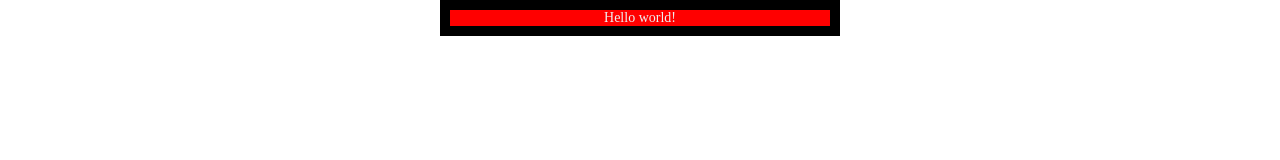
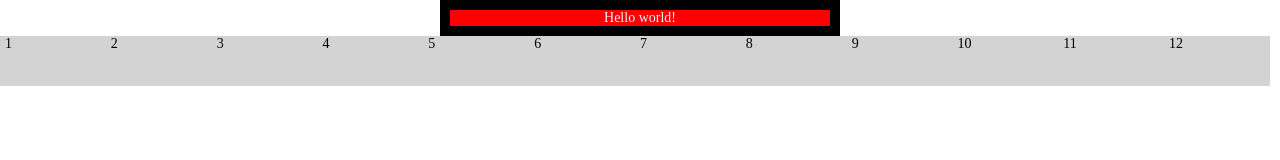
Before and after one commit to genkio/less-smacss-starter, a website: page index.html in a window 1280 px wide. Drawn offline with nearby package versions, Linux system fonts and the light colour scheme; files that its build step writes are made by us from their sources.

Commit message:
Grid system alpha

```diff
--- a/index.html
+++ b/index.html
@@ -7,6 +7,12 @@
   <title>Playground</title>
 
   <link rel="stylesheet" href="build/style.css">
+  <style>
+    [class^="col-"] {
+      height: 50px;
+      background-color: lightgray;
+    }
+  </style>
 </head>
 <body>
   <div class="l-modal"> <!--layout-->
@@ -16,5 +22,21 @@
       </div>
     </div>
   </div>
+  <div class="container">
+    <div class="row">
+      <div class="col-lg-1">1</div>
+      <div class="col-lg-1">2</div>
+      <div class="col-lg-1">3</div>
+      <div class="col-lg-1">4</div>
+      <div class="col-lg-1">5</div>
+      <div class="col-lg-1">6</div>
+      <div class="col-lg-1">7</div>
+      <div class="col-lg-1">8</div>
+      <div class="col-lg-1">9</div>
+      <div class="col-lg-1">10</div>
+      <div class="col-lg-1">11</div>
+      <div class="col-lg-1">12</div>
+    </div>
+  </div>
 </body>
 </html>
--- /dev/null
+++ b/src/less/_grid.less
@@ -0,0 +1,38 @@
+/**
+ * Grid system
+ */
+ .container {
+  .clearfix;
+  margin: 0 auto;
+  padding-left:  @gutter;
+  padding-right: @gutter;
+}
+
+.row {
+  .clearfix;
+  width: 100%;
+  margin-left: -@gutter;
+  margin-right: -@gutter;
+}
+
+[class*="col-"] {
+  .pull-left;
+  padding-left: @gutter;
+  padding-right: @gutter;
+};
+
+@media (min-width: @screen-xs-min) {
+  .make-cols(xs);
+}
+
+@media (min-width: @screen-sm-min) {
+  .make-cols(sm);
+}
+
+@media (min-width: @screen-md-min) {
+  .make-cols(md);
+}
+
+@media (min-width: @screen-lg-min) {
+  .make-cols(lg);
+}
--- a/src/less/_mixins.less
+++ b/src/less/_mixins.less
@@ -1,6 +1,22 @@
 /**
  * Mixins styles
  */
+.make-cols(@size, @cols: @grid, @col: 1) when (@col <= @cols) {
+  .col-@{size}-@{col} {
+    width: (@col * 100% / @cols);
+  }
+
+  .make-cols(@size, @cols, (@col + 1));
+}
+
+.make-offset-cols(@size, @cols, @col: 1) when (@col <= @base-cols) {
+  .col-@{size}-offset-@{col} {
+    margin-left: (@col * 100% / @cols);
+  }
+
+  .make-offset-cols(@size, @cols, (@col + 1));
+}
+
 .clearfix() {
   // source: http://nicolasgallagher.com/micro-clearfix-hack/
   &:before,
--- a/src/less/_variables.less
+++ b/src/less/_variables.less
@@ -1,6 +1,13 @@
 /**
  * Variables
  */
+@grid: 12;
+@gutter: 5px;
+
+@screen-xs-min: 480px;
+@screen-sm-min: 768px;
+@screen-md-min: 992px;
+@screen-lg-min: 1200px;
 
 /* Typography */
 
--- a/src/less/style.less
+++ b/src/less/style.less
@@ -11,6 +11,7 @@
 @import "_states";
 @import "_mixins";
 @import "_helpers";
+@import "_grid";
 
 /* Vendor */
 
```
